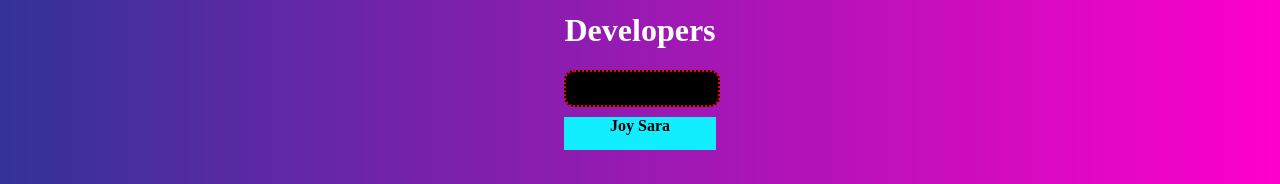
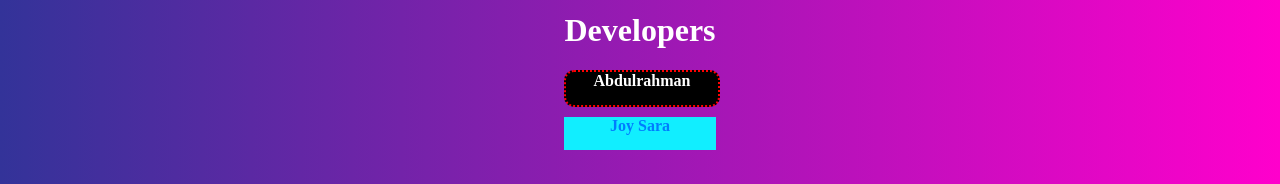
Before and after one commit to 1JoySara/x-poison.github.io, a website: page credits/index.html in a window 1280 px wide. In both pictures the pointer is over the link "Abdulrahman". Shown: the part 322-506 px from the top of the page. Drawn offline with Linux system fonts and the light colour scheme.

Commit message:
Bookclub Web Design

```diff
--- a/credits/style.css
+++ b/credits/style.css
@@ -30,7 +30,11 @@ body {
     text-decoration: none;
     color: #007bff;
     font-weight: bold;
-    color: black;
+    /* color: black; */
+}
+
+.credits-list li a:hover{
+    color: white;
 }
 
 .main-container .credits-list li{
@@ -38,12 +42,12 @@ body {
     text-align: center;
     width: 100%;
     height: 33px;
-    color: black;
+
 }
 
 .main-container .credits-list li:hover{
     background-color: black;
     border-radius: 10px;
     border: 2px dotted red;
-
+    text-decoration: white;
 }
```
